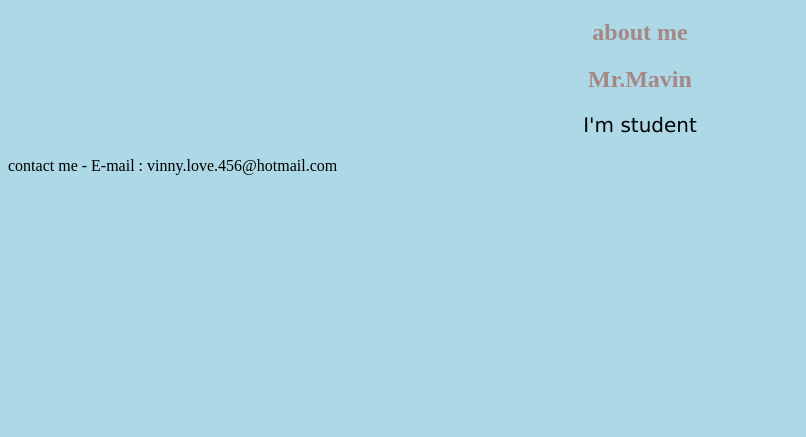
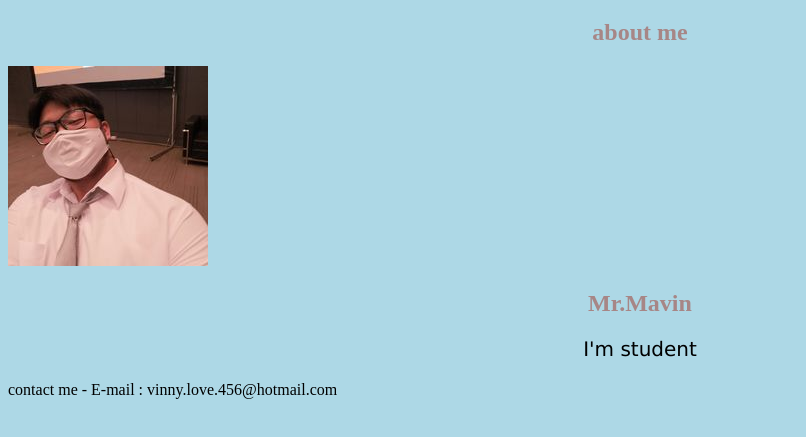
Before and after one commit to MAVINNY007/mavin-profile-project, a plain HTML site: page index.html in a window 1280 px wide. Shown: the part 61-498 px from the top of the page, without its empty margins (0-806 px from the left). Drawn offline with Linux system fonts and the light colour scheme.

Commit message:
Update index.html

```diff
--- a/index.html
+++ b/index.html
@@ -10,7 +10,7 @@
 <body>
     <h1>"mavin-project"</h1>
     <h2>about me</h2>
-    <link href="/image/test1.jpg">
+    <img src="/image/test1.jpg">
     <h2>Mr.Mavin</h2>
     <p>I'm student</p>
     <footer>contact me - E-mail : vinny.love.456@hotmail.com </footer>
```
